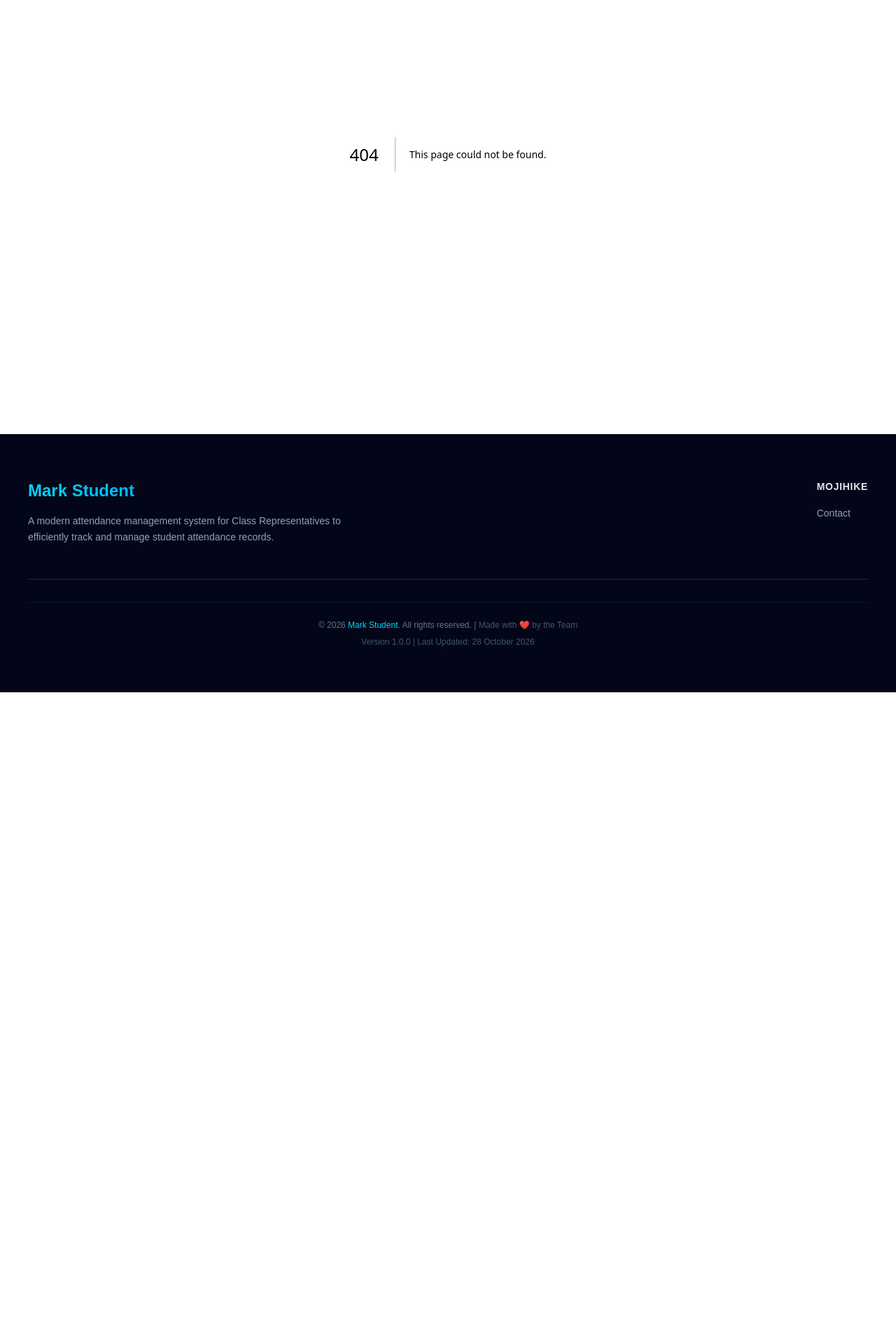
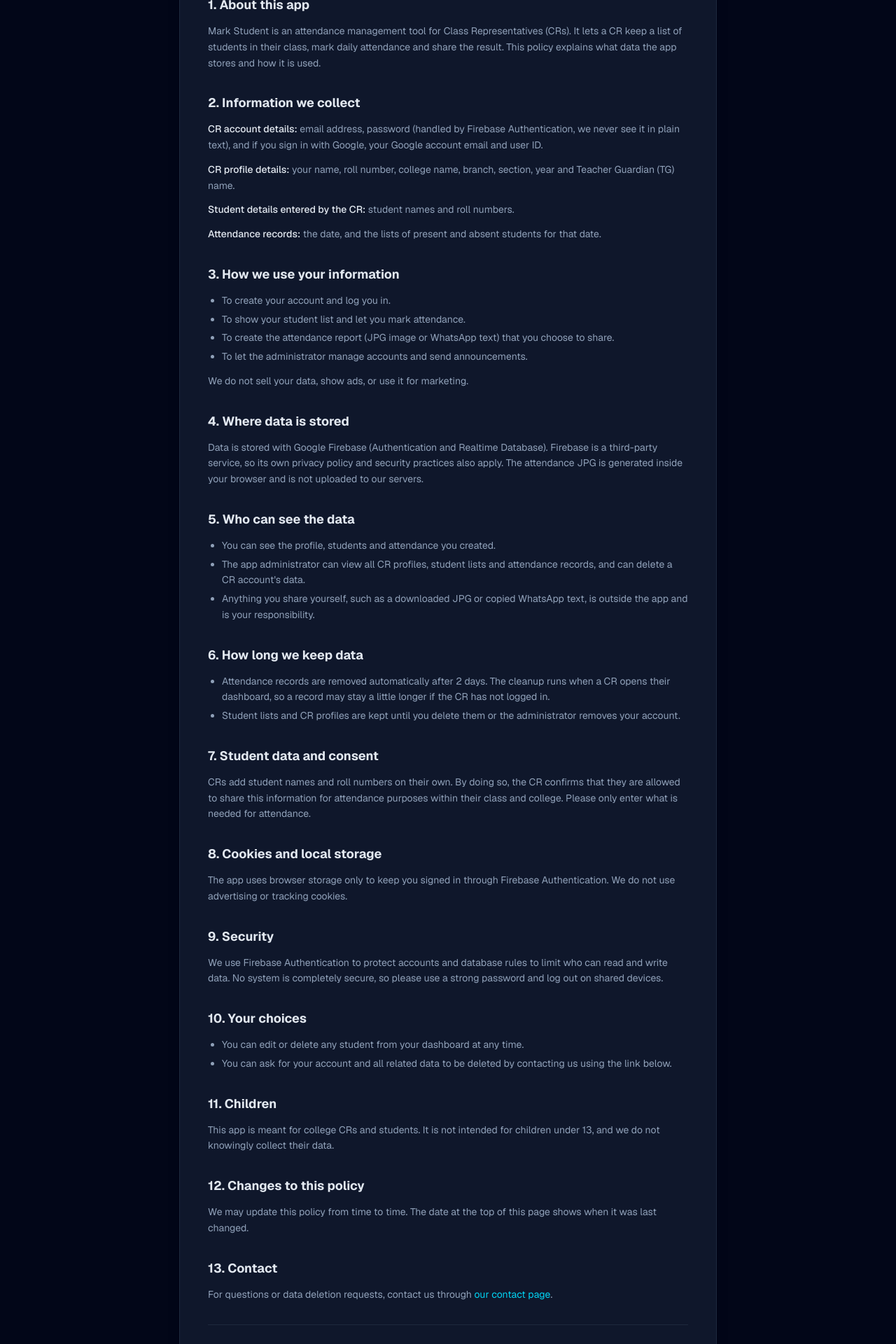
Before and after one commit to mrsahu013/SIRT-ATTENDANCE, a Next.js app: page /privacy in a window 1280 px wide. Before the commit this address had no page. Shown: the part 180-2100 px from the top of the page at 70% size. Before the commit the page ends 1169 px from the top, so only its background shows below. Built offline with nearby package versions, Linux system fonts and the light colour scheme.

Commit message:
feat: add privacy policy page and footer link

```diff
--- a/app/components/Footer.jsx
+++ b/app/components/Footer.jsx
@@ -1,6 +1,6 @@
 // app/components/Footer.jsx
-'use client';
-import Link from 'next/link';
+"use client";
+import Link from "next/link";
 
 export default function Footer() {
   const currentYear = new Date().getFullYear();
@@ -10,7 +10,6 @@ export default function Footer() {
       {/* Main Footer Content */}
       <div className="max-w-7xl mx-auto px-6 md:px-10 py-12 md:py-16">
         <div className="flex justify-between items-start mb-12">
-
           {/* Brand Section */}
           <div>
             <div className="mb-4">
@@ -19,17 +18,31 @@ export default function Footer() {
               </h3>
             </div>
             <p className="text-sm text-slate-400 leading-relaxed max-w-md">
-              A modern attendance management system for Class Representatives to efficiently track and manage student attendance records.
+              A modern attendance management system for Class Representatives to
+              efficiently track and manage student attendance records.
             </p>
           </div>
 
           {/* Company Links - Right Side */}
           <div>
-            <h4 className="text-sm font-bold text-slate-200 uppercase tracking-wider mb-4">MOJIHIKE</h4>
+            <h4 className="text-sm font-bold text-slate-200 uppercase tracking-wider mb-4">
+              MOJIHIKE
+            </h4>
             <ul>
               <li>
-                <Link href="https://www.mojihike.online/contact" className="text-sm text-slate-400 hover:text-cyan-400 transition-colors">
+                <Link
+                  href="https://www.mojihike.online/contact"
+                  className="text-sm text-slate-400 hover:text-cyan-400 transition-colors"
+                >
                   Contact
+                </Link>
+              </li>
+              <li>
+                <Link
+                  href="/privacy"
+                  className="text-sm text-slate-400 hover:text-cyan-400 transition-colors"
+                >
+                  Privacy Policy
                 </Link>
               </li>
             </ul>
@@ -41,8 +54,9 @@ export default function Footer() {
           {/* Copyright */}
           <div className="text-center pt-6 border-t border-slate-800/50">
             <p className="text-xs text-slate-500">
-              &copy; {currentYear} <span className="text-cyan-400">Mark Student</span>. All rights reserved. |
-              <span className="text-slate-600"> Made with </span>
+              &copy; {currentYear}{" "}
+              <span className="text-cyan-400">Mark Student</span>. All rights
+              reserved. |<span className="text-slate-600"> Made with </span>
               <span className="text-rose-400">❤️</span>
               <span className="text-slate-600"> by the Team</span>
             </p>
--- /dev/null
+++ b/app/privacy/page.js
@@ -0,0 +1,198 @@
+import Link from "next/link";
+
+export const metadata = {
+  title: "Privacy Policy | Mark Student",
+  description: "How Mark Student collects, uses and protects your data.",
+};
+
+const LAST_UPDATED = "October 28, 2026";
+const CONTACT_URL = "https://www.mojihike.online/contact";
+
+function Section({ title, children }) {
+  return (
+    <section className="mb-8">
+      <h2 className="text-lg font-bold text-slate-200 mb-3">{title}</h2>
+      <div className="text-sm text-slate-400 leading-relaxed space-y-3">
+        {children}
+      </div>
+    </section>
+  );
+}
+
+export default function PrivacyPolicy() {
+  return (
+    <div className="min-h-screen bg-slate-950 text-slate-100 p-6 md:p-10 font-sans">
+      <div className="max-w-3xl mx-auto bg-slate-900 border border-slate-800 rounded-2xl shadow-xl p-6 md:p-10">
+        <h1 className="text-2xl md:text-3xl font-extrabold tracking-tight text-transparent bg-clip-text bg-gradient-to-r from-cyan-400 to-blue-500 mb-2">
+          Privacy Policy
+        </h1>
+        <p className="text-xs text-slate-500 mb-8">
+          Last updated: {LAST_UPDATED}
+        </p>
+
+        <Section title="1. About this app">
+          <p>
+            Mark Student is an attendance management tool for Class
+            Representatives (CRs). It lets a CR keep a list of students in their
+            class, mark daily attendance and share the result. This policy
+            explains what data the app stores and how it is used.
+          </p>
+        </Section>
+
+        <Section title="2. Information we collect">
+          <p>
+            <span className="text-slate-200 font-medium">
+              CR account details:
+            </span>{" "}
+            email address, password (handled by Firebase Authentication, we
+            never see it in plain text), and if you sign in with Google, your
+            Google account email and user ID.
+          </p>
+          <p>
+            <span className="text-slate-200 font-medium">
+              CR profile details:
+            </span>{" "}
+            your name, roll number, college name, branch, section, year and
+            Teacher Guardian (TG) name.
+          </p>
+          <p>
+            <span className="text-slate-200 font-medium">
+              Student details entered by the CR:
+            </span>{" "}
+            student names and roll numbers.
+          </p>
+          <p>
+            <span className="text-slate-200 font-medium">
+              Attendance records:
+            </span>{" "}
+            the date, and the lists of present and absent students for that
+            date.
+          </p>
+        </Section>
+
+        <Section title="3. How we use your information">
+          <ul className="list-disc pl-5 space-y-1">
+            <li>To create your account and log you in.</li>
+            <li>To show your student list and let you mark attendance.</li>
+            <li>
+              To create the attendance report (JPG image or WhatsApp text) that
+              you choose to share.
+            </li>
+            <li>
+              To let the administrator manage accounts and send announcements.
+            </li>
+          </ul>
+          <p>We do not sell your data, show ads, or use it for marketing.</p>
+        </Section>
+
+        <Section title="4. Where data is stored">
+          <p>
+            Data is stored with Google Firebase (Authentication and Realtime
+            Database). Firebase is a third-party service, so its own privacy
+            policy and security practices also apply. The attendance JPG is
+            generated inside your browser and is not uploaded to our servers.
+          </p>
+        </Section>
+
+        <Section title="5. Who can see the data">
+          <ul className="list-disc pl-5 space-y-1">
+            <li>
+              You can see the profile, students and attendance you created.
+            </li>
+            <li>
+              The app administrator can view all CR profiles, student lists and
+              attendance records, and can delete a CR account's data.
+            </li>
+            <li>
+              Anything you share yourself, such as a downloaded JPG or copied
+              WhatsApp text, is outside the app and is your responsibility.
+            </li>
+          </ul>
+        </Section>
+
+        <Section title="6. How long we keep data">
+          <ul className="list-disc pl-5 space-y-1">
+            <li>
+              Attendance records are removed automatically after 2 days. The
+              cleanup runs when a CR opens their dashboard, so a record may stay
+              a little longer if the CR has not logged in.
+            </li>
+            <li>
+              Student lists and CR profiles are kept until you delete them or
+              the administrator removes your account.
+            </li>
+          </ul>
+        </Section>
+
+        <Section title="7. Student data and consent">
+          <p>
+            CRs add student names and roll numbers on their own. By doing so,
+            the CR confirms that they are allowed to share this information for
+            attendance purposes within their class and college. Please only
+            enter what is needed for attendance.
+          </p>
+        </Section>
+
+        <Section title="8. Cookies and local storage">
+          <p>
+            The app uses browser storage only to keep you signed in through
+            Firebase Authentication. We do not use advertising or tracking
+            cookies.
+          </p>
+        </Section>
+
+        <Section title="9. Security">
+          <p>
+            We use Firebase Authentication to protect accounts and database
+            rules to limit who can read and write data. No system is completely
+            secure, so please use a strong password and log out on shared
+            devices.
+          </p>
+        </Section>
+
+        <Section title="10. Your choices">
+          <ul className="list-disc pl-5 space-y-1">
+            <li>
+              You can edit or delete any student from your dashboard at any
+              time.
+            </li>
+            <li>
+              You can ask for your account and all related data to be deleted by
+              contacting us using the link below.
+            </li>
+          </ul>
+        </Section>
+
+        <Section title="11. Children">
+          <p>
+            This app is meant for college CRs and students. It is not intended
+            for children under 13, and we do not knowingly collect their data.
+          </p>
+        </Section>
+
+        <Section title="12. Changes to this policy">
+          <p>
+            We may update this policy from time to time. The date at the top of
+            this page shows when it was last changed.
+          </p>
+        </Section>
+
+        <Section title="13. Contact">
+          <p>
+            For questions or data deletion requests, contact us through{" "}
+            <a href={CONTACT_URL} className="text-cyan-400 hover:underline">
+              our contact page
+            </a>
+            .
+          </p>
+        </Section>
+
+        <div className="pt-6 border-t border-slate-800">
+          <Link href="/" className="text-sm text-cyan-400 hover:underline">
+            &larr; Back to home
+          </Link>
+        </div>
+      </div>
+    </div>
+  );
+}
```
